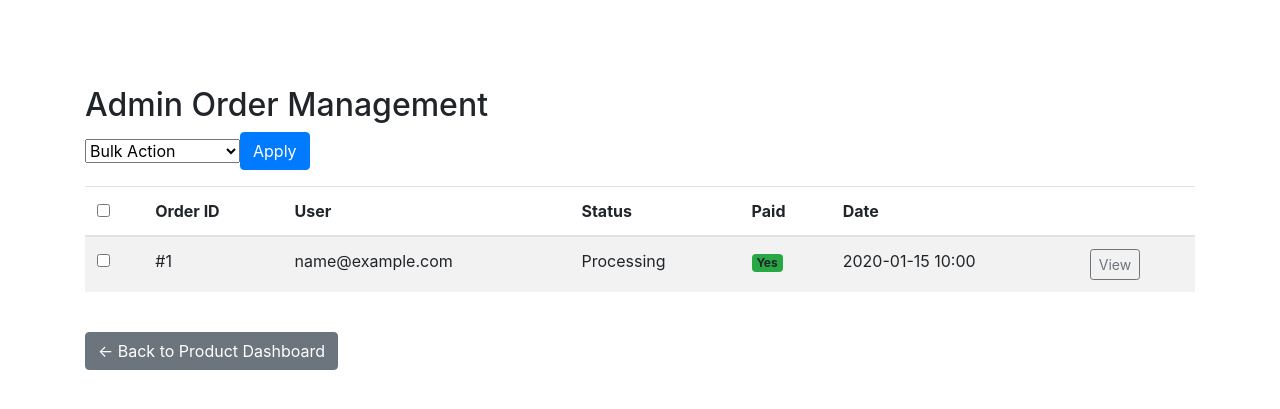
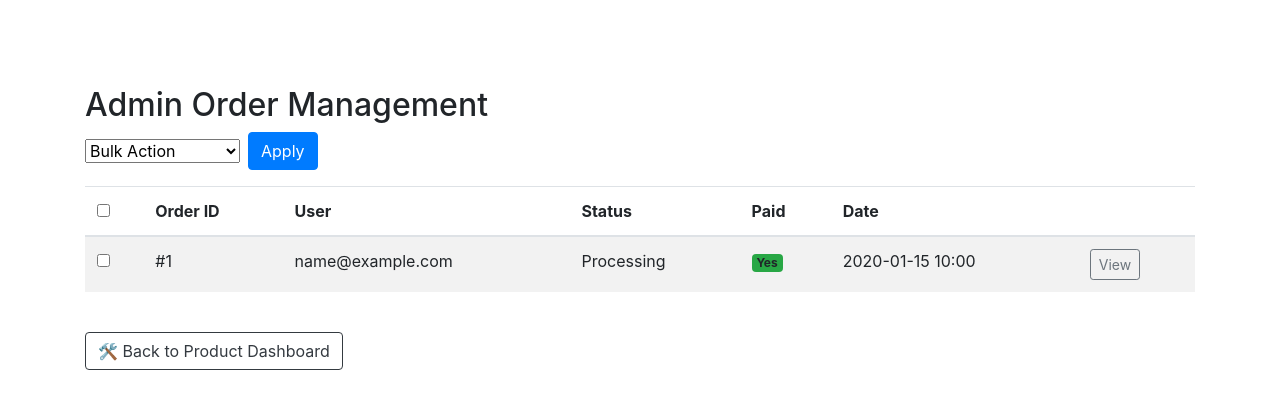
Before and after one commit to Maxcode0101/drift_cult, a Django app: page /store/admin-dashboard/orders/ in a window 1280 px wide. Shown: the part 58-467 px from the top of the page. Run offline with Django 4.2, Linux system fonts and the light colour scheme; a user stored in the database is signed in; tables that the repository leaves empty hold one stand-in row (values such as "Sample post").

Commit message:
UI fix: improve spacing between bulk action dropdown and button using Bootstrap 4 class mr-2

```diff
--- a/store/templates/store/admin_order_list.html
+++ b/store/templates/store/admin_order_list.html
@@ -7,7 +7,7 @@
     {% csrf_token %}
 
     <div class="d-flex align-items-center mb-3">
-      <select name="action" class="form-select w-auto me-2" required>
+      <select name="action" class="form-select w-auto mr-2" required>
         <option value="" disabled selected>Bulk Action</option>
         <option value="delete">Delete</option>
         <option value="processing">Set to Processing</option>
@@ -54,7 +54,7 @@
     </table>
   </form>
 
-  <a href="{% url 'admin_dashboard' %}" class="btn btn-secondary mt-4">← Back to Product Dashboard</a>
+  <a href="{% url 'admin_dashboard' %}" class="btn btn-outline-dark mt-4">🛠 Back to Product Dashboard</a>
 </div>
 
 <script>
```
